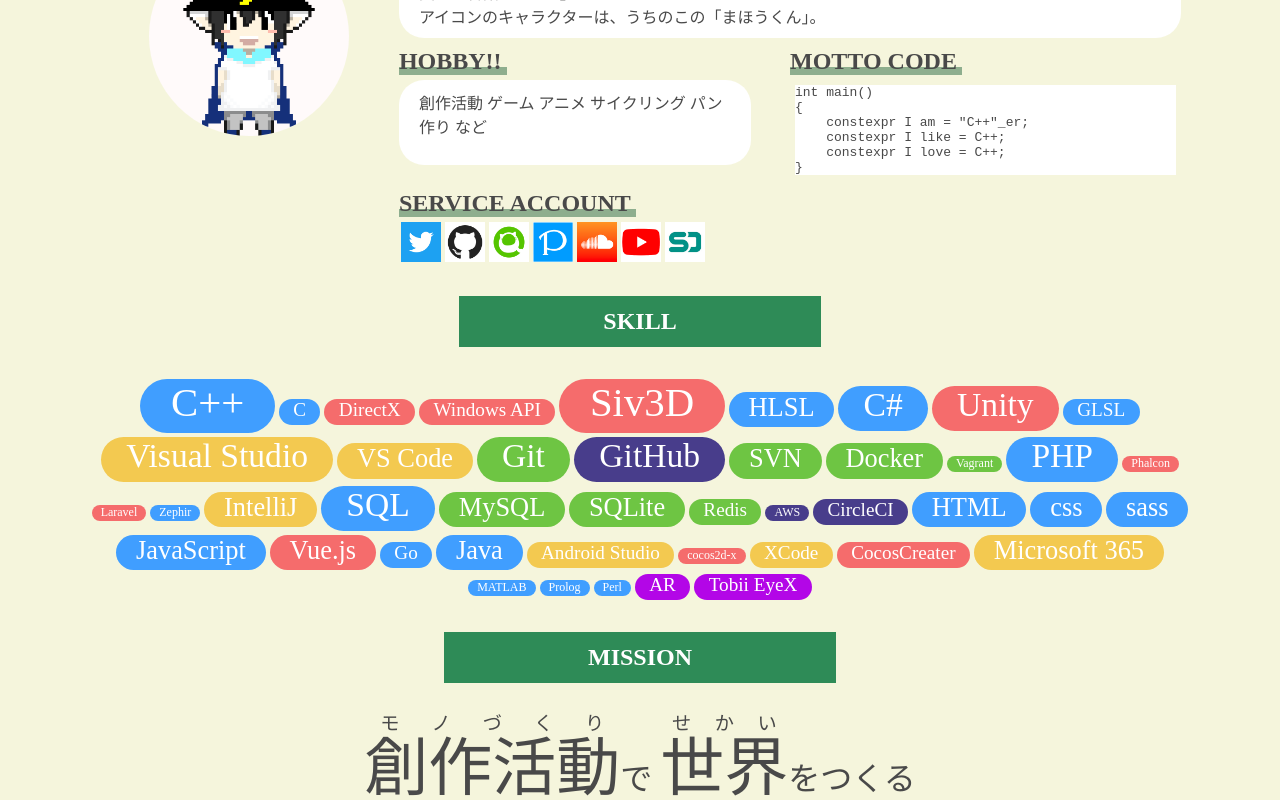
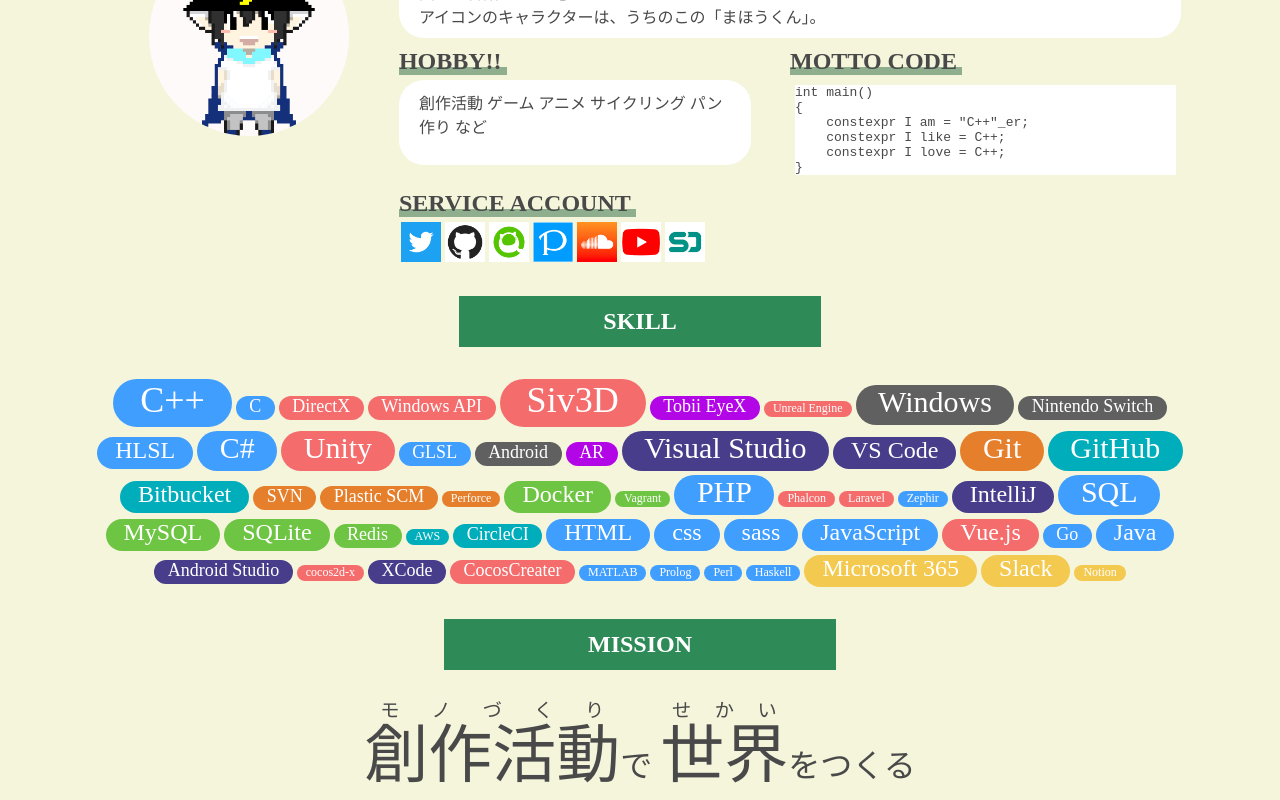
Before and after one commit to tyanmahou/Web, a Vue app in the folder web/: page /about in a window 1280 px wide. Shown: the part 514-1314 px from the top of the page. Built offline with nearby package versions, Linux system fonts and the light colour scheme.

Commit message:
update skill

```diff
--- a/web/src/components/SkillIcon.vue
+++ b/web/src/components/SkillIcon.vue
@@ -32,9 +32,17 @@ span {
     color: #ffffff;
     background: #f56c6c;
   }
+  &.edit {
+    color: #ffffff;
+    background: #483d8b;
+  }
   &.tool {
     color: #ffffff;
     background: #f3c950;
+  }
+  &.vcs {
+    color: #ffffff;
+    background: #e67f2b;
   }
   &.system {
     color: #ffffff;
@@ -42,7 +50,11 @@ span {
   }
   &.service {
     color: #ffffff;
-    background: #483d8b;
+    background: #00aebb;
+  }
+  &.platform {
+    color: #ffffff;
+    background: #606060;
   }
   &.device {
     color: #ffffff;
@@ -55,7 +67,7 @@ span {
 
   @for $lv from 1 through 6 {
     &.level-#{$lv} {
-    $scale: 1 + ($lv - 1) * 0.6;
+    $scale: 1 + ($lv - 1) * 0.5;
     font-size: 12px * $scale;
     height: 14px * $scale;
     padding: 0 9px * $scale 2px * $scale 9px * $scale;
--- a/web/src/components/home/RSSFeed.vue
+++ b/web/src/components/home/RSSFeed.vue
@@ -7,7 +7,7 @@
             <p class="date">{{ item.pubDate }}</p>
             <p class="title"><a :href="item.link" target="_blank">{{ item.title }}</a></p>
           </td>
-          <td class="feed-title-area"> <a :href="item.feedLink" target="_blank">
+          <td> <a :href="item.feedLink" target="_blank">
               <p class="feed-title">{{ item.feedTitle }}</p>
             </a></td>
         </tr>
@@ -111,11 +111,5 @@ export default {
       border-radius: 14px;
       min-width: 150px;
     }
-
-    .feed-title-area {
-      @media only screen and (max-width: $layout-mobile) {
-        display: none;
-      }
-    }
   }
 }</style>
--- a/web/src/data/master/skills.js
+++ b/web/src/data/master/skills.js
@@ -4,6 +4,54 @@ export default{
     },
     "C":{
       name:"C", category:"lang"
+    },
+    "C#": {
+      name:"C#", category:"lang"
+    },
+    "Java": {
+      name:"Java", category:"lang"
+    },
+    "JavaScript": {
+      name:"JavaScript", category:"lang"
+    },
+    "PHP": {
+      name:"PHP", category:"lang"
+    },
+    "Go": {
+      name:"Go", category:"lang"
+    },
+    "Haskell": {
+      name:"Haskell", category:"lang"
+    },
+    "Perl": {
+      name:"Perl", category:"lang"
+    },
+    "Zephir": {
+      name:"Zephir", category:"lang"
+    },
+    "SQL": {
+      name:"SQL", category:"lang"
+    },
+    "MATLAB": {
+      name:"MATLAB", category:"lang"
+    },
+    "Prolog": {
+      name:"Prolog", category:"lang"
+    },
+    "HLSL": {
+      name:"HLSL", category:"lang"
+    },
+    "GLSL": {
+      name:"GLSL", category:"lang"
+    },
+    "HTML":{
+      name:"HTML", category:"lang"
+    },
+    "css": {
+      name:"css", category:"lang"
+    },
+    "sass": {
+      name:"sass", category:"lang"
     },
     "DirectX": {
       name:"DirectX", category:"framework"
@@ -17,41 +65,17 @@ export default{
     "Siv3D": {
       name:"Siv3D", category:"framework"
     },
-    "HLSL": {
-      name:"HLSL", category:"lang"
-    },
-    "C#": {
-      name:"C#", category:"lang"
+    "Unreal Engine": {
+      name:"Unreal Engine", category:"framework"
     },
     "Unity": {
       name:"Unity", category:"framework"
     },
-    "GLSL": {
-      name:"GLSL", category:"lang"
+    "cocos2d-x": {
+      name:"cocos2d-x", category:"framework"
     },
-    "Visual Studio": {
-      name:"Visual Studio", category:"tool"
-    },
-    "VS Code": {
-      name:"VS Code", category:"tool"
-    },
-    "Git": {
-      name:"Git", category:"system"
-    },
-    "GitHub": {
-      name:"GitHub", category:"service"
-    },
-    "SVN": {
-      name:"SVN", category:"system"
-    },
-    "Docker": {
-      name:"Docker", category:"system"
-    },
-    "Vagrant": {
-      name:"Vagrant", category:"system"
-    },
-    "PHP": {
-      name:"PHP", category:"lang"
+    "CocosCreater":{
+      name:"CocosCreater", category:"framework"
     },
     "Phalcon": {
       name:"Phalcon", category:"framework"
@@ -59,14 +83,50 @@ export default{
     "Laravel": {
       name:"Laravel", category:"framework"
     },
-    "Zephir": {
-      name:"Zephir", category:"lang"
+    "Vue.js": {
+      name:"Vue.js", category:"framework"
+    },
+    "Git": {
+      name:"Git", category:"vcs"
+    },
+    "SVN": {
+      name:"SVN", category:"vcs"
+    },
+    "Plastic SCM": {
+      name:"Plastic SCM", category:"vcs"
+    },
+    "Perforce": {
+      name:"Perforce", category:"vcs"
+    },
+    "Visual Studio": {
+      name:"Visual Studio", category:"edit"
+    },
+    "VS Code": {
+      name:"VS Code", category:"edit"
     },
     "IntelliJ": {
-      name:"IntelliJ", category:"tool"
+      name:"IntelliJ", category:"edit"
     },
-    "SQL": {
-      name:"SQL", category:"lang"
+    "Android Studio": {
+      name:"Android Studio", category:"edit"
+    },
+    "XCode": {
+      name:"XCode", category:"edit"
+    },
+    "Microsoft 365": {
+      name:"Microsoft 365", category:"tool"
+    },
+    "Slack": {
+      name:"Slack", category:"tool"
+    },
+    "Notion": {
+      name:"Notion", category:"tool"
+    },
+    "Docker": {
+      name:"Docker", category:"system"
+    },
+    "Vagrant": {
+      name:"Vagrant", category:"system"
     },
     "MySQL" :{
       name:"MySQL", category:"system"
@@ -77,56 +137,35 @@ export default{
     "Redis": {
       name:"Redis", category:"system"
     },
+    "GitHub": {
+      name:"GitHub", category:"service"
+    },
+    "Bitbucket": {
+      name:"Bitbucket", category:"service"
+    },
     "AWS" :{
       name:"AWS", category:"service"
     },
     "CircleCI":{
       name:"CircleCI", category:"service"
     },
-    "HTML":{
-      name:"HTML", category:"lang"
+    "Windows": {
+      name:"Windows", category:"platform"
     },
-    "css": {
-      name:"css", category:"lang"
+    "Mac": {
+      name:"Mac", category:"platform"
     },
-    "sass": {
-      name:"sass", category:"lang"
+    "Linux": {
+      name:"Linux", category:"platform"
     },
-    "JavaScript": {
-      name:"JavaScript", category:"lang"
+    "Android": {
+      name:"Android", category:"platform"
     },
-    "Vue.js": {
-      name:"Vue.js", category:"framework"
+    "iOS": {
+      name:"iOS", category:"platform"
     },
-    "Go": {
-      name:"Go", category:"lang"
-    },
-    "Java": {
-      name:"Java", category:"lang"
-    },
-    "Android Studio": {
-      name:"Android Studio", category:"tool"
-    },
-    "cocos2d-x": {
-      name:"cocos2d-x", category:"framework"
-    },
-    "XCode": {
-      name:"XCode", category:"tool"
-    },
-    "CocosCreater":{
-      name:"CocosCreater", category:"framework"
-    },
-    "Microsoft 365": {
-      name:"Microsoft 365", category:"tool"
-    },
-    "MATLAB": {
-      name:"MATLAB", category:"lang"
-    },
-    "Prolog": {
-      name:"Prolog", category:"lang"
-    },
-    "Perl": {
-      name:"Perl", category:"lang"
+    "Nintendo Switch": {
+      name:"Nintendo Switch", category:"platform"
     },
     "AR": {
       name:"AR", category:"device"
--- a/web/src/data/skillsets.js
+++ b/web/src/data/skillsets.js
@@ -20,6 +20,18 @@ export default [
       name:"Siv3D", level:5
     },
     {
+      name:"Tobii EyeX", level:2
+    },
+    {
+      name:"Unreal Engine", level:1
+    },
+    {
+      name:"Windows", level:4
+    },
+    {
+      name:"Nintendo Switch", level:2
+    },
+    {
       name:"HLSL", level:3
     },
     {
@@ -30,6 +42,12 @@ export default [
     },
     {
       name:"GLSL", level:2
+    },
+    {
+      name:"Android", level:2
+    },
+    {
+      name:"AR", level:2
     },
     {
       name:"Visual Studio", level:4
@@ -44,7 +62,16 @@ export default [
       name:"GitHub", level:4
     },
     {
-      name:"SVN", level:3
+      name:"Bitbucket", level:3
+    },
+    {
+      name:"SVN", level:2
+    },
+    {
+      name:"Plastic SCM", level:2
+    },
+    {
+      name:"Perforce", level:1
     },
     {
       name:"Docker", level:3
@@ -119,9 +146,6 @@ export default [
       name:"CocosCreater", level:2
     },
     {
-      name:"Microsoft 365", level:3
-    },
-    {
       name:"MATLAB", level:1
     },
     {
@@ -131,9 +155,15 @@ export default [
       name:"Perl", level:1
     },
     {
-      name:"AR", level:2
+      name:"Haskell", level:1
     },
     {
-      name:"Tobii EyeX", level:2
+      name:"Microsoft 365", level:3
+    },
+    {
+      name:"Slack", level:3
+    },
+    {
+      name:"Notion", level:1
     },
   ];
```
